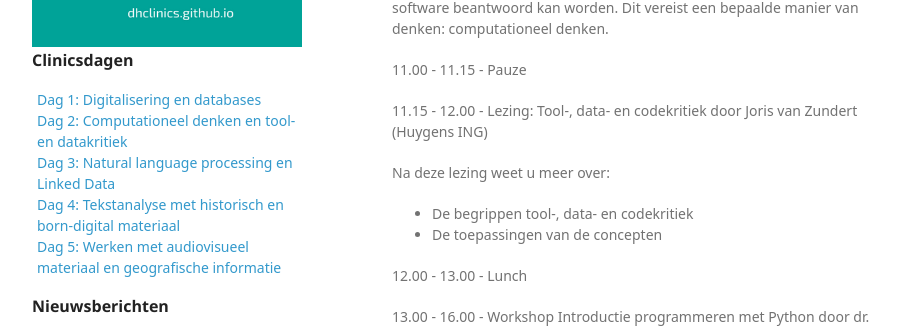
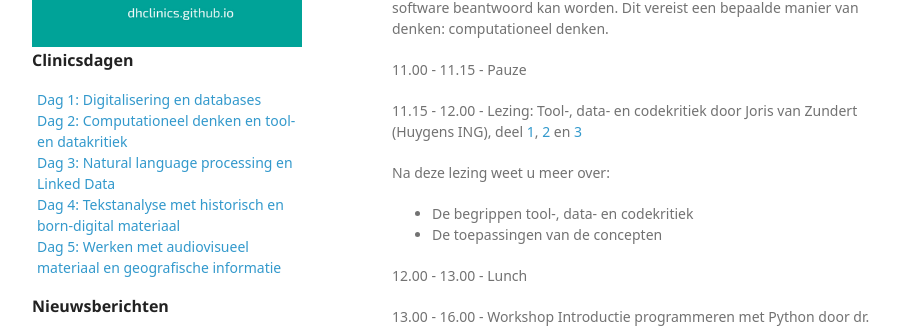
Before and after one commit to DHClinics/dhclinics.github.io, a Jekyll site: the page built from _dag/2017-dag2.md, in a window 1280 px wide and 900 px high, scrolled down 391 px. Shown: the part 159-487 px from the top of the window, without its empty margins (178-1088 px from the left). Built offline with Jekyll 4.4.1, drawn with Linux system fonts in a browser that asks for light colours; some web fonts are replaced; a script that is not in the unit is left out.

Commit message:
voeg links naar presentatie Joris toe

```diff
--- a/_dag/2017-dag2.md
+++ b/_dag/2017-dag2.md
@@ -25,7 +25,7 @@ Voor digitaal (geesteswetenschappelijk) onderzoek is het noodzakelijk om een vra
 
 11.00 - 11.15 - Pauze
 
-11.15 - 12.00 - Lezing: Tool-, data- en codekritiek door Joris van Zundert (Huygens ING)
+11.15 - 12.00 - Lezing: Tool-, data- en codekritiek door Joris van Zundert (Huygens ING), deel [1](https://prezi.com/view/rsno0EOpdj3zAm1Ta2YH/), [2](https://prezi.com/view/72ZVVWUBqo0dbDrUpCfF/) en [3](http://prezi.com/0be8wjkkp8ld/?utm_campaign=share&utm_medium=copy&rc=ex0share)
 
 Na deze lezing weet u meer over:
 - De begrippen tool-, data- en codekritiek
```
